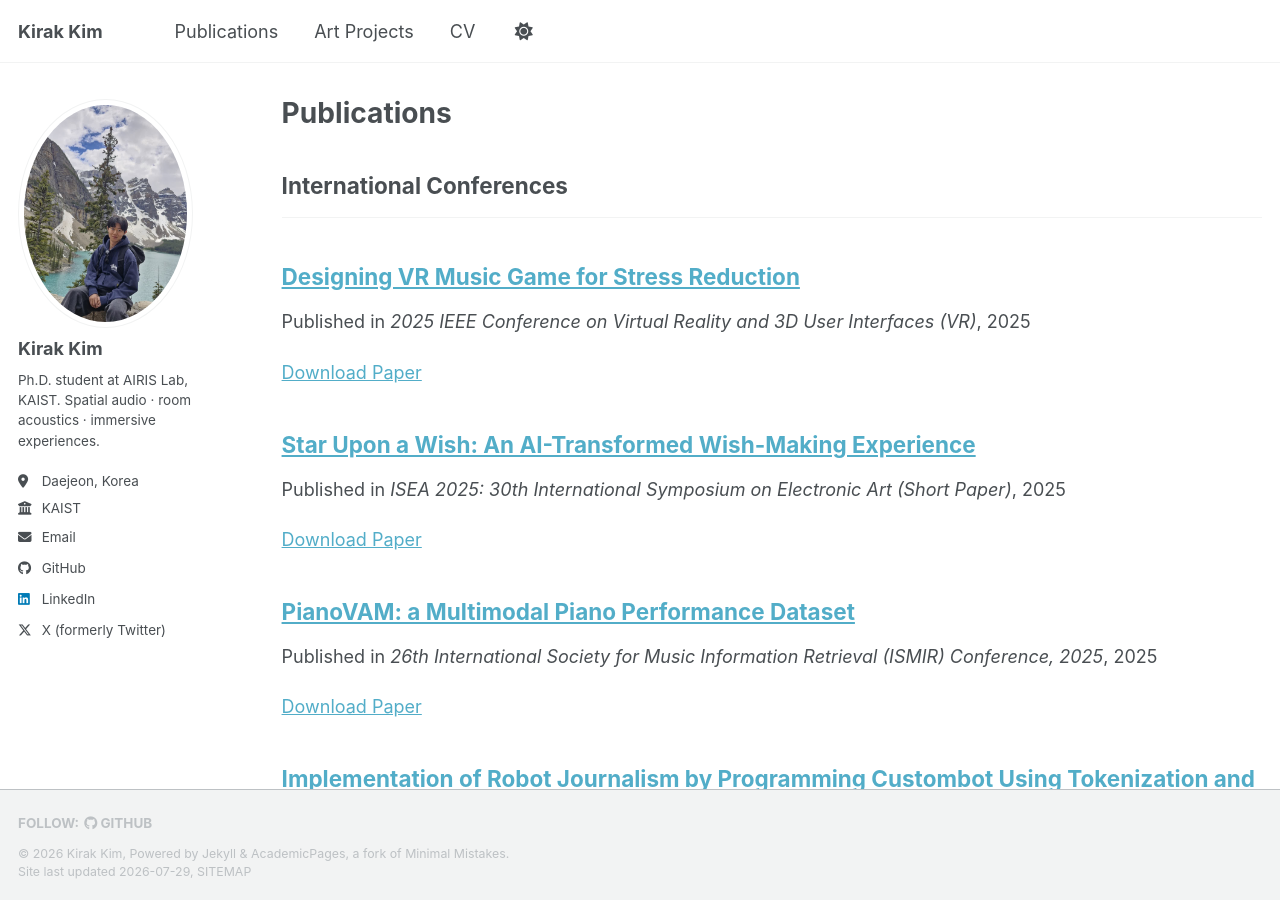
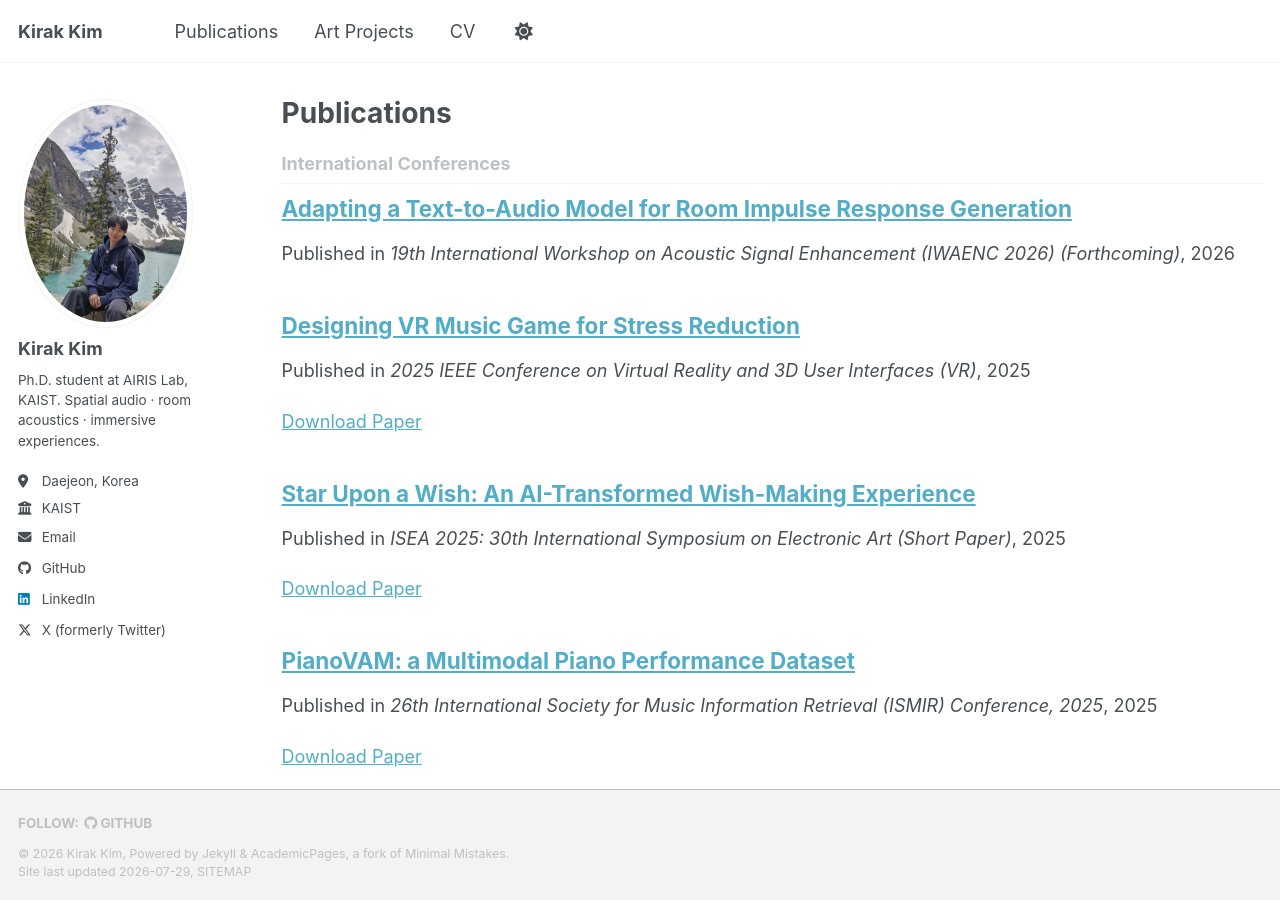
Before and after one commit to kirak-kim/kirak-kim.github.io, a Jekyll site: the page built from _pages/publications.html, in a window 1280 px wide and 900 px high. Built offline with Jekyll 4.4.1, drawn with Linux system fonts in a browser that asks for light colours; a script bundle is joined from its source files by our own code; library files that are not in the unit come from our copies.

Commit message:
adding paper and subsection style

```diff
--- a/_pages/publications.html
+++ b/_pages/publications.html
@@ -20,7 +20,7 @@ author_profile: true
         {% continue %}
       {% endif %}
       {% unless title_shown %}
-        <h2>{{ category[1].title }}</h2><hr />
+        <h2 class="archive__subtitle">{{ category[1].title }}</h2>
         {% assign title_shown = true %}
       {% endunless %}
       {% include archive-single.html %}
--- /dev/null
+++ b/_publications/2026-rir-t2a.md
@@ -0,0 +1,9 @@
+---
+title: "Adapting a Text-to-Audio Model for Room Impulse Response Generation"
+collection: publications
+category: international
+permalink: /publication/2026-rir-t2a
+date: 2026-09-01
+venue: "19th International Workshop on Acoustic Signal Enhancement (IWAENC 2026) (Forthcoming)"
+authors: "<strong>Kirak Kim</strong>, Sungyoung Kim"
+---
```
